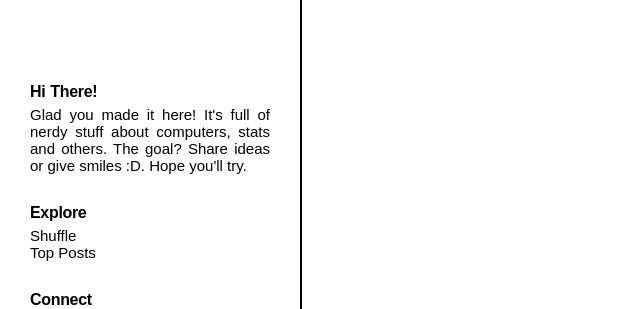
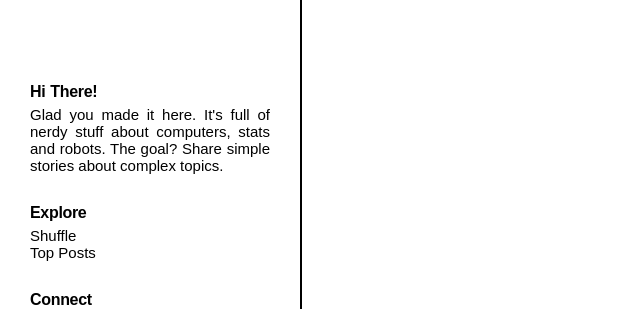
Before and after one commit to AlexisGbg/blog, a Django app: template main/templates/main/base.html in a window 1280 px wide. Shown: the part 136-445 px from the top of the page, without its empty margins (0-640 px from the left). Run offline with Django 3.2, Linux system fonts and the light colour scheme; the template is opened without the code that fills it, so the values that code supplies are empty.

Commit message:
Update base.html
intro reformulation

```diff
--- a/main/templates/main/base.html
+++ b/main/templates/main/base.html
@@ -26,7 +26,7 @@
 		<div id="sidebar-content">
 			<div class="sidebar-widget">
 				<h2>Hi There!</h2>
-				<p>Glad you made it here! It's full of nerdy stuff about computers, stats and others. The goal? Share ideas or give smiles :D. Hope you'll try.</p>
+				<p>Glad you made it here. It's full of nerdy stuff about computers, stats and robots. The goal? Share simple stories about complex topics.</p>
 			</div>
 			<div class="sidebar-widget">
 				<h2>Explore</h2>
```
